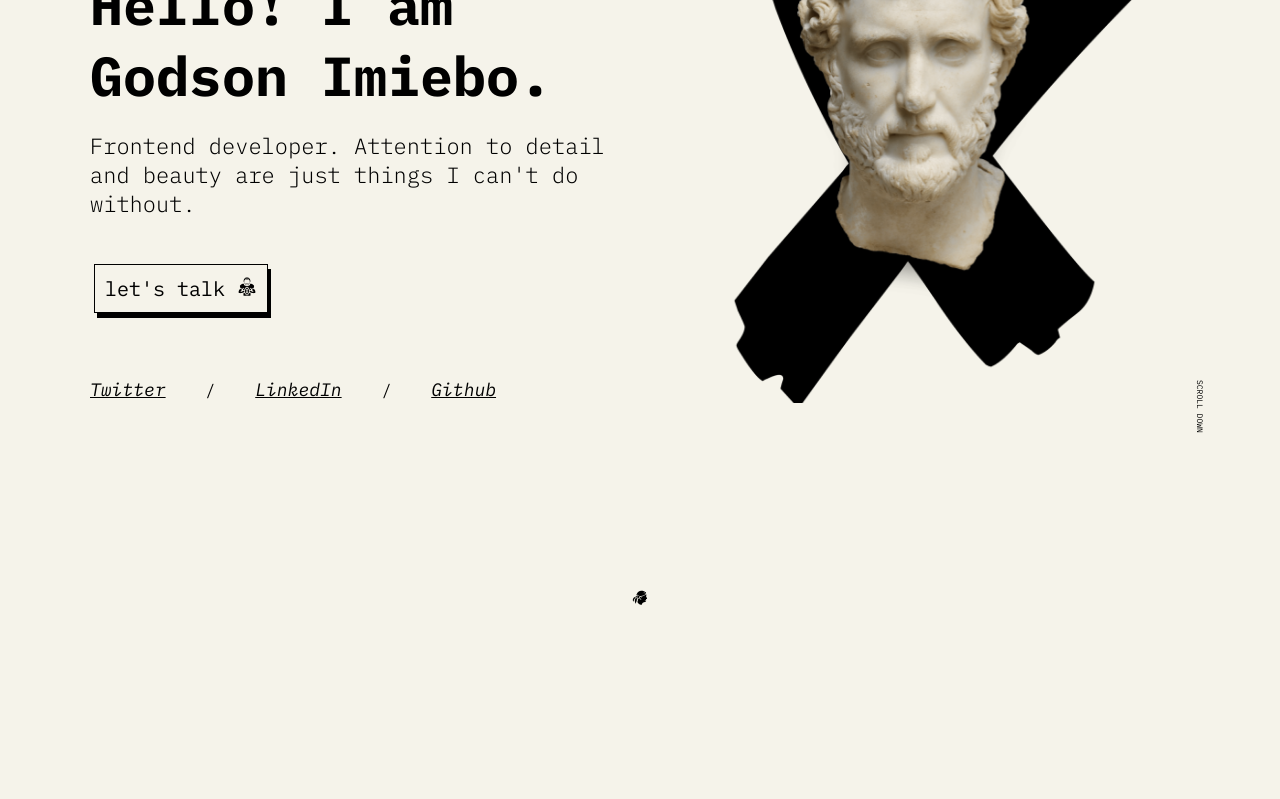
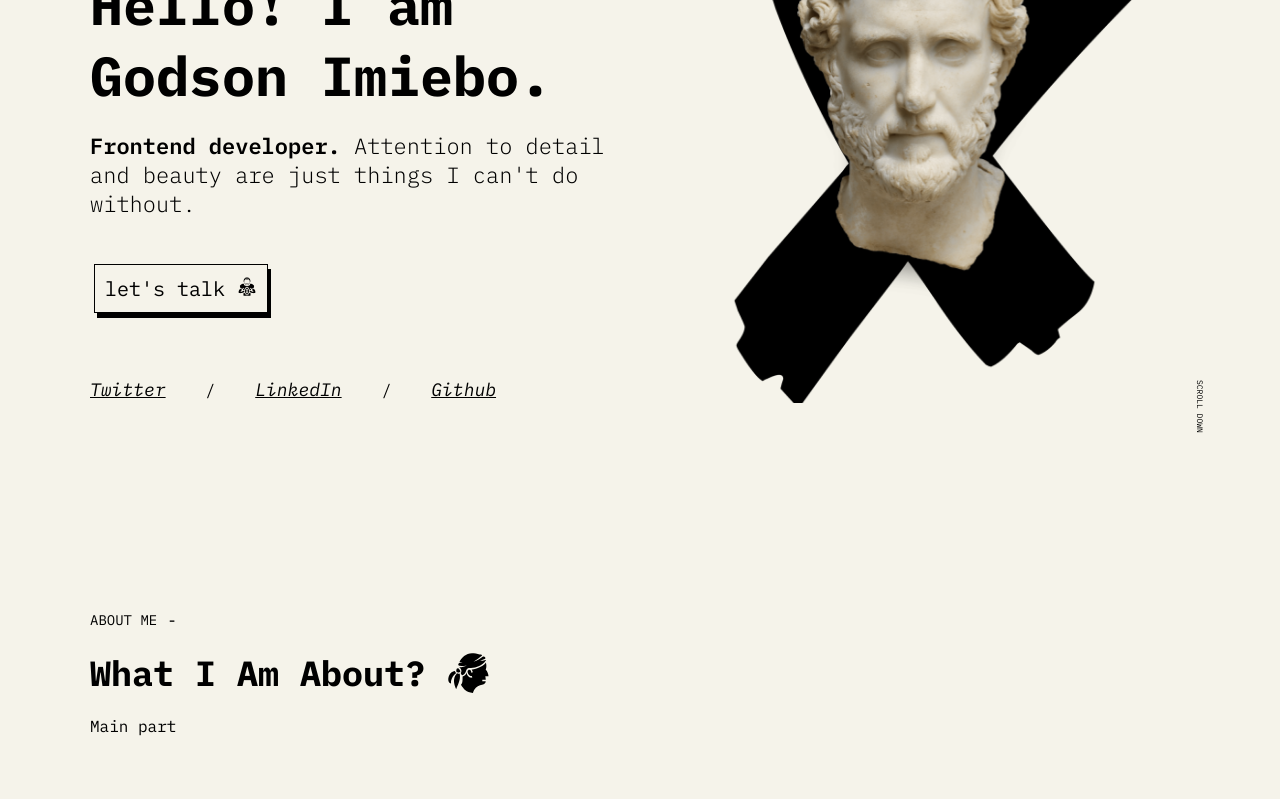
Before and after one commit to ImieboGodson/portfolio-v1.0, a React (Create React App) app: page / in a window 1280 px wide. Shown: the part 280-1079 px from the top of the page. Built offline with nearby package versions, Linux system fonts and the light colour scheme.

Commit message:
minor changes

```diff
--- a/src/components/footer/footer.scss
+++ b/src/components/footer/footer.scss
@@ -34,13 +34,13 @@
                 padding: 5px;
                 font-size: 2rem;
                 border-radius: 50%;
-                border: 1px solid #fff;
+                border: 1px solid hsl(49, 37%, 94%);
                 transition: .5s;
             }
 
             .footer-social-links:hover {
                 background-color: #000;
-                color: #fff;
+                color: hsl(49, 37%, 94%);
                 border-color: #000;
             }
         }
--- a/src/components/header/Header.jsx
+++ b/src/components/header/Header.jsx
@@ -13,12 +13,12 @@ const Header = () => {
                         <div className='logo'>gi</div>
                     </div>
                 </a>
-                <ul className='nav-links'>
+                {/* <ul className='nav-links'>
                     <li className='nav-link'><Link to='/about'>About</Link></li>
                     <li className='nav-link'><Link to='/projects'>Projects</Link></li>
                     <li className='nav-link'><a href='mailto:imiebo.godson@gmail.com'>Contact</a></li>
                     <li className='nav-link'><a href='https://dev.to/imiebogodson'>Blog</a></li>
-                </ul>
+                </ul> */}
           </div>
         </div>
     )
--- a/src/components/header/header.scss
+++ b/src/components/header/header.scss
@@ -14,9 +14,11 @@
 
     .wrapper {
         width: 100%;
+        // padding: 20px 0;
         display: flex;
         justify-content: space-between;
         align-items: center;
+        // border-bottom: 3px solid #000;
 
         .logo-link {
             margin-left: 10px;
--- a/src/sections/aboutMe/AboutMe.jsx
+++ b/src/sections/aboutMe/AboutMe.jsx
@@ -4,7 +4,21 @@ import { GiBandana } from "react-icons/gi";
 const AboutMe = () => {
     return (
         <div className='aboutMe'>
-            <GiBandana />
+            <div className='aboutMe-wrapper container'>
+                <div className='projects-toptext'>
+                    <div className='topmost-smalltext-wrapper'>
+                        <p>ABOUT ME</p><span>-</span>
+                    </div>
+                    <div className='topmost-bigtext-wrapper'>
+                        <p className='topmost-bigtext'>What I Am About?</p>
+                        <GiBandana className='folder-icon'/>
+                    </div>
+                </div>
+                <div className='aboutMe-main-content-wrapper'>
+                    Main part
+                </div>
+
+            </div>
         </div>
     )
 }
--- a/src/sections/aboutMe/aboutMe.scss
+++ b/src/sections/aboutMe/aboutMe.scss
@@ -5,4 +5,46 @@
     display: flex;
     justify-content: center;
     align-items: center;
+
+    .aboutMe-wrapper {
+        width: 100%;
+
+        .projects-toptext {
+            width: 100%;
+            padding: 20px 0;
+
+            .topmost-smalltext-wrapper {
+                display: flex;
+                align-items: center;
+
+                p {
+                    font-size: 14px;
+                    margin-right: 10px;
+                }
+
+                // span {
+                //     font-weight: 500;
+                // }
+            }
+
+            .topmost-bigtext-wrapper {
+
+                margin-top: 20px;
+                display: flex;
+                align-items: center;
+
+                .topmost-bigtext {
+                    font-size: 35px;
+                    font-weight: 700;
+                }
+
+                .folder-icon {
+                    font-size: 45px;
+                    margin-left: 20px;
+                }
+            }
+        }
+    }
+
+
 }
--- a/src/sections/contact/Contact.jsx
+++ b/src/sections/contact/Contact.jsx
@@ -7,7 +7,7 @@ const Contact = () => {
             <div className='contact-wrapper'>
                 <div className='contact-center-texts'>
                     <p className='contact-bold-text'>Let's work together.</p>
-                    <p className='contact-small-text'>Feel free to reach out if you want to collaborate with me or simply have chat.</p>
+                    <p className='contact-small-text'>Feel free to reach out if you want to collaborate with me or simply have a chat.</p>
                 </div>
                 <div className='say-hello-btn-wrapper'>
                     <a href='mailto:imiebo.godson@gmail.com' className='say-hello-btn'>Hit Me Up!<GiRaiseZombie className='say-hello-btn-icon'/></a>
--- a/src/sections/contact/contact.scss
+++ b/src/sections/contact/contact.scss
@@ -49,8 +49,8 @@
 
         .say-hello-btn:hover {
             background-color: #000;
-            color: #fff;
-            border: 2px solid #fff;
+            color: hsl(49, 37%, 94%);
+            border: 2px solid hsl(49, 37%, 94%);
         }
 
         .underlay-icon-wrapper {
--- a/src/sections/hero/Hero.jsx
+++ b/src/sections/hero/Hero.jsx
@@ -10,7 +10,7 @@ const Hero = () => {
             <div className='hero-left'>
               <div className='introTexts'>
                 <h1>Hello! I am Godson Imiebo.</h1>
-                <p>Frontend developer. Attention to detail and beauty are just things I can't do without.</p>
+                <p className='hero-intro-text'><span>Frontend developer.</span> Attention to detail and beauty are just things I can't do without.</p>
               </div>
               <div className='btnWrapper'>
                 <a href='mailto:imiebo.godson@gmail.com' className='btn'>let's talk <GiAmericanFootballPlayer /></a>
--- a/src/sections/hero/hero.scss
+++ b/src/sections/hero/hero.scss
@@ -30,6 +30,10 @@
                 p {
                     font-size: 22px;
                     font-weight: 300;
+
+                    span {
+                        font-weight: 600;
+                    }
                 }
             }
 
```
